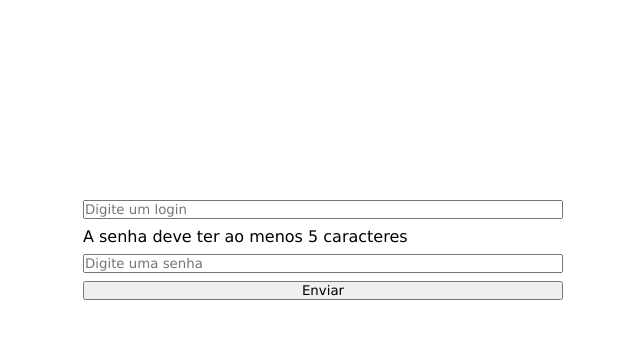
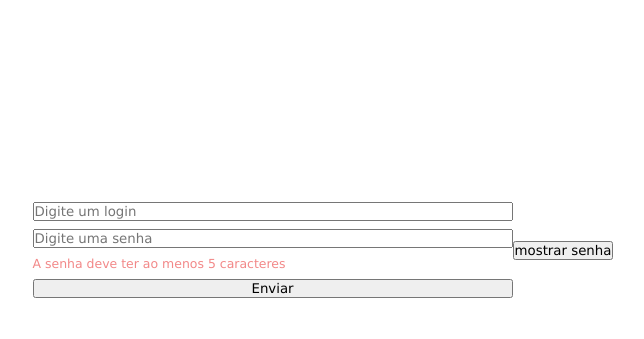
Before and after one commit to ZagZx/loja-eletronicos-romero, a Flask app: page /cadastro in a window 1280 px wide. Shown: the part 150-489 px from the top of the page, without its empty margins (317-961 px from the left). Run offline with Flask 3, Linux system fonts and the light colour scheme.

Commit message:
function e coisas

```diff
--- a/templates/cadastro.html
+++ b/templates/cadastro.html
@@ -5,13 +5,30 @@
     <meta name="viewport" content="width=device-width, initial-scale=1.0">
     <title>Document</title>
     <link rel="stylesheet" href="{{ url_for('static', filename='style.css') }}">
+    <style>
+        label{
+            color: rgba(230, 30, 30, 0.53);
+            font-size: 0.78em;
+        }
+    </style>
+    <script>
+        function mostrar(){
+            if (document.getElementById('senhaid') === 'password'){
+                document.getElementById('senhaid') = 'text'
+            }
+            else{
+                document.getElementById('senhaid') = 'password'
+            }
+        }
+    </script>
 </head>
 <body>
     <form action="{{url_for('cadastro')}}" method="post">
         <input type="text" name="login" placeholder="Digite um login">
+        <input type="password" id="senhaid" name="senha" placeholder="Digite uma senha">
         <label for="senhaid">A senha deve ter ao menos 5 caracteres</label> <!--deixar pequeno e em fonte menos destacada-->
-        <input type="password" id="senhaid" name="senha" placeholder="Digite uma senha">
         <button type="submit">Enviar</button>
     </form>
+    <button onclick="mostrar()">mostrar senha</button>
 </body>
 </html>
```
